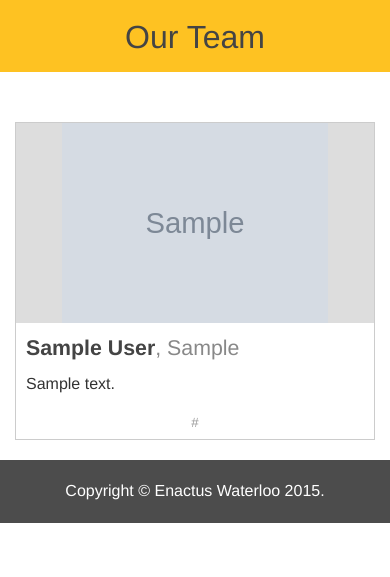
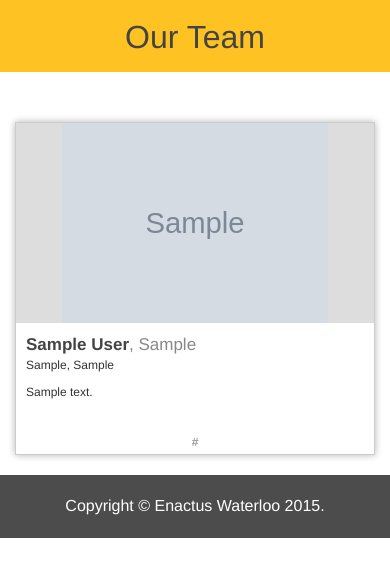
Before and after one commit to enactuswaterloo/website, a Django app: page /team/ in a window 390 px wide. Shown: the part 60-637 px from the top of the page. Run offline with Django 3.2, Linux system fonts and the light colour scheme; tables that the repository leaves empty hold one stand-in row (values such as "Sample post"); grey boxes marked "Sample" are stand-in pictures; some libraries are stand-ins or nearby versions.

Commit message:
Same height team page box

```diff
--- a/about/models.py
+++ b/about/models.py
@@ -34,7 +34,7 @@
             ("Project Cricket", "Project Cricket"),
             ("Project Spider", "Project Spider")
         ))
-    bio = forms.CharField(widget=forms.Textarea, required=True, max_length=200)
+    bio = forms.CharField(widget=forms.Textarea, required=False, max_length=200)
 
 
 class SignupForm(forms.Form):
@@ -72,7 +72,7 @@
     year = models.CharField(max_length=100)
 
     position = models.CharField(max_length=100, default="Member")
-    bio = models.TextField(blank=True, max_length=200) # Max lengths are unenforced for TextFields; that's intentional.
+    bio = models.TextField(blank=True, max_length=140) # Max lengths are unenforced for TextFields; that's intentional.
 
     def __str__(self):
     	return "%s %s" % (self.user.first_name, self.user.last_name)
--- a/about/static/about.css
+++ b/about/static/about.css
@@ -1,4 +1,3 @@
-
 .members {
     padding-top: 30px;
     padding-bottom: 30px;
@@ -7,7 +6,7 @@
 
 div.member {
     background-color: white;
-    /*box-shadow: 0px 0px 7px rgba(0,0,0,0.3);*/
+    box-shadow: 0px 0px 7px rgba(0,0,0,0.3);
     border: 1px solid #ccc;
     padding: 0px;
     margin-bottom: 20px;
@@ -42,12 +41,13 @@
 div.member-info {
     padding: 10px;
     margin: 0px;
-    font-size: 12pt;
+    font-size: 1.5rem;
+    height: 175px;
 }
 
 div.member-name {
     color: #444;
-    font-size: 16pt;
+    font-size: 1.7rem;
     font-weight: bolder;
 }
 div.member-name .member-position {
@@ -55,17 +55,18 @@
     color: #888;
 }
 
+div.home-button {
+
+}
 div.member-link {
     text-align: center;
-
-    margin-top: 15px;
-    margin-bottom: -5px;
+    margin-bottom: 5px;
 }
 
 div.member-link a {
     text-transform: uppercase;
-    font-weight: 300;
-    font-size: 10pt;
+    font-weight: 600;
+    font-size: 1.4rem;
     color: #999;
 
     -webkit-transition: color 0.3s;
@@ -76,12 +77,12 @@
     text-decoration: none;
 }
 
-div.member-program {
+/*div.member-program {
     font-style: italic;
     margin: 5px 0px;
     color: #aaa;
     font-size: 11pt;
-}
+}*/
 
 .member-bio {
     margin-top: 10px;
@@ -112,3 +113,30 @@
 a.personal-link span.overlay:hover {
     box-shadow: 0px 0px 5px gray;
 }
+
+@media (max-width: 991px) {
+  div.member-info {
+    height: 140px;
+  }
+}
+
+@media (max-width: 768px){
+  div.member-info {
+    height: 105px;
+  }
+  div.member-info {
+    font-size: 1.3rem;
+  }
+}
+@media (max-width: 410px){
+  div.member-info {
+    font-size: 1.2rem;
+  }
+  div.member-link a{
+    font-size: 1.2rem;
+  }
+  div.member-link{
+    margin-top: 3px;
+    margin-bottom: 3px;
+  }
+}
--- a/about/templates/about/index.html
+++ b/about/templates/about/index.html
@@ -5,6 +5,7 @@
 
 {% block head %}
 <link rel="stylesheet" href="{% static 'about.css' %}" />
+<link rel="stylesheet" href="/main/static/base.css"/>
 {% endblock %}
 
 {% block subpageContent %}
@@ -26,17 +27,17 @@
 								<div class="member-name">
 									{{person.user.first_name}}&nbsp;{{person.user.last_name}}<span class="member-position">, {{person.position}}</span>
 								</div>
-								<!--<div class="member-program">
+								<div class="member-program">
 									{{person.program}}, {{person.year}}
-								</div>-->
+								</div>
 								<div class="member-bio">
 									{{person.bio}}
 								</div>
-								<div class="member-link">
-									{% if person.link %}
-										<a href="{{person.link}}">{{person.link_type}}</a>
-									{% endif %}
-								</div>
+							</div>
+							<div class="member-link">
+								{% if person.link %}
+									<a href="{{person.link}}">{{person.link_type}}</a>
+								{% endif %}
 							</div>
 							<span class="overlay"></span>
 						</div>
@@ -54,17 +55,17 @@
 		</div>
 	</div>
 
-<script>
-if (document.width >= 768) {
-	$( document ).ready(function() {
-	    var heights = $(".member").map(function() {
-	        return $(this).height();
-	    }).get(),
-
-	    maxHeight = Math.max.apply(null, heights);
-
-	    $(".member").height(maxHeight);
-	});
-}
-</script>
+<!-- // <script>
+// if (document.width >= 768) {
+// 	$( document ).ready(function() {
+// 	    var heights = $(".member").map(function() {
+// 	        return $(this).height();
+// 	    }).get(),
+//
+// 	    maxHeight = Math.max.apply(null, heights);
+//
+// 	    $(".member").height(maxHeight);
+// 	});
+// }
+// </script> -->
 {% endblock %}
```
Also changed, not shown: about/migrations/0001_initial.py.
